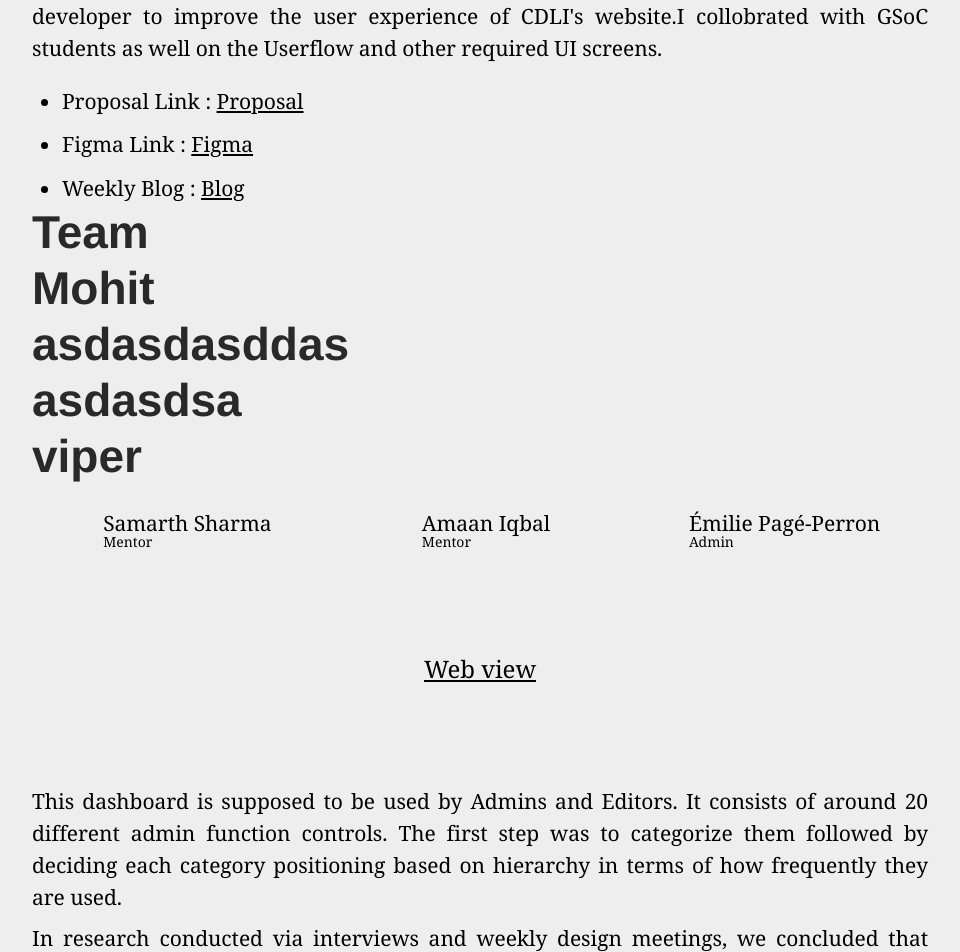
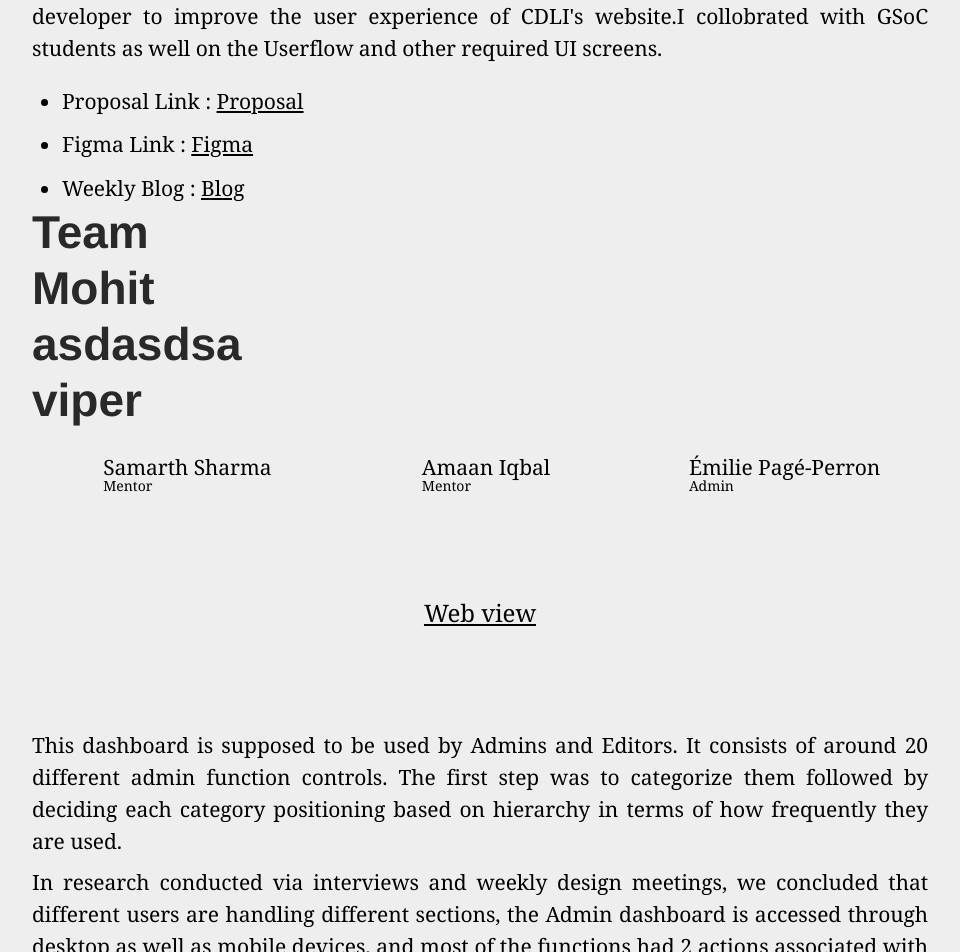
Before and after one commit to MohitSharmaBlockchain/Text-Editor, a plain HTML site: page index.html in a window 1280 px wide. Shown: the part 885-1837 px from the top of the page, without its empty margins (268-1228 px from the left). Drawn offline with Linux system fonts and the light colour scheme.

Commit message:
Update index.html

```diff
--- a/index.html
+++ b/index.html
@@ -29,7 +29,10 @@
             </div>
         </div>
         <div id="text-area">
-            <article class="markdown-section" id="main"><img src="./images/cdli.png" height="auto" width="auto"
+            <div id="inner-text-area">
+            <article class="markdown-section" id="main">
+
+                <img src="./images/cdli.png" height="auto" width="auto"
                     class="image medium-zoom-image">
                 <p>Cuneiform Digital Library Initiative (CDLI) is a joint project of The University of California Los
                     Angeles (UCLA), The University of Oxford, and The Max Planck Institute for the History of Science,
@@ -54,7 +57,6 @@
                 </ul>
                 <h1>Team</h1>
                 <h1>Mohit</h1>
-                <h1 >asdasdasddas</h1>
                 <h1 >asdasdsa</h1>
                 <h1>viper</h1>
 
@@ -196,6 +198,7 @@
                 </article>
             </section>
         </div>
+        </div>
     </div>
     <script src="./index.js"></script>
 </body>
```
